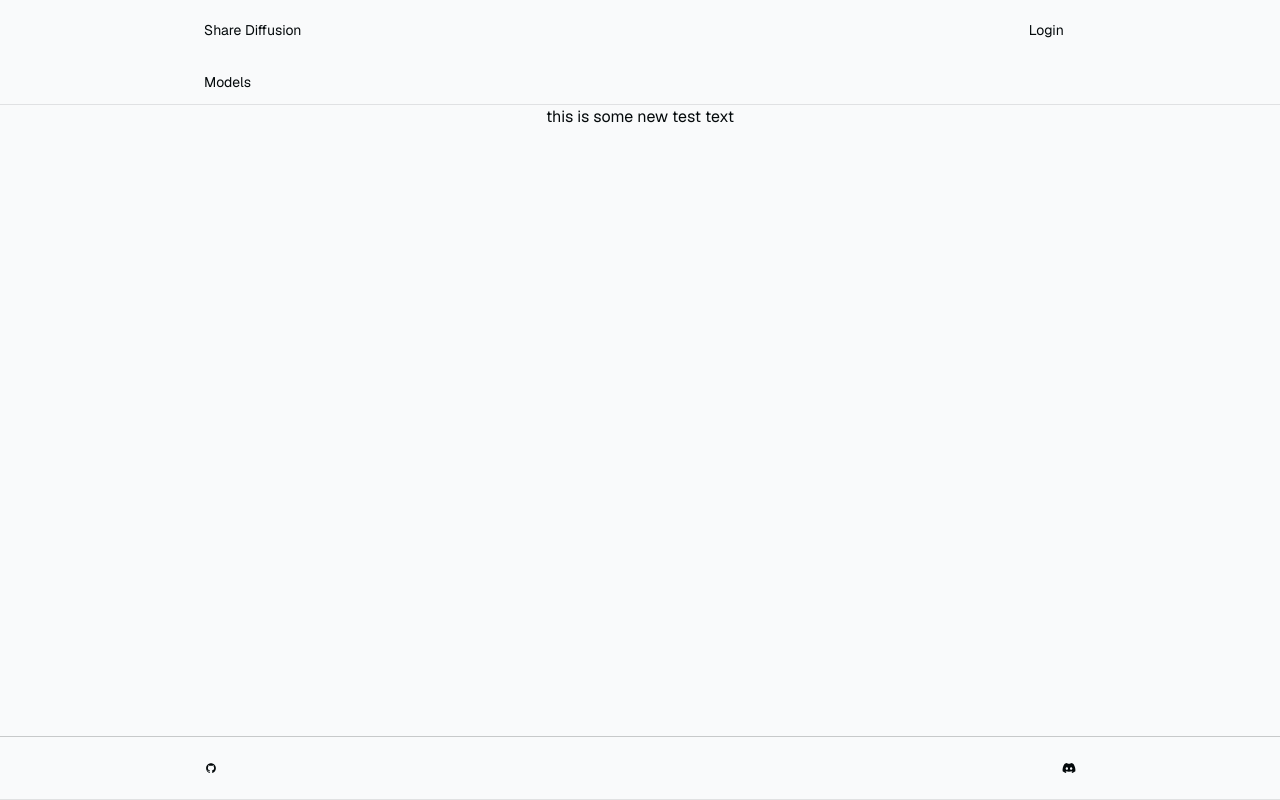
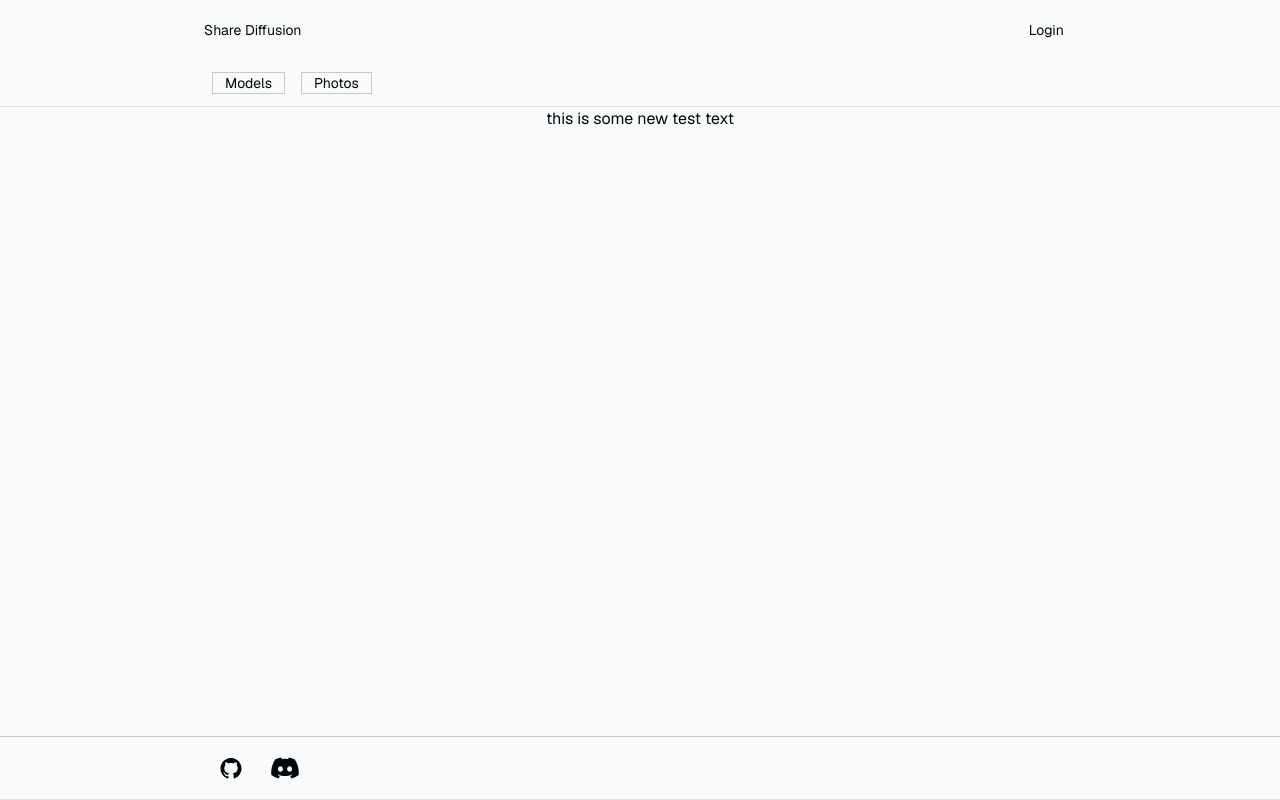
Before and after one commit to killacan/sharediffusion, a Next.js app: page /models in a window 1280 px wide. Built offline with nearby package versions, Linux system fonts and the light colour scheme; no server answers.

Commit message:
add link component

```diff
--- a/app/_components/footer.tsx
+++ b/app/_components/footer.tsx
@@ -5,9 +5,9 @@ export default function Footer() {
 
     return (
     <footer className="w-full flex justify-center border-t border-b border-b-foreground/10 h-16">
-      <div className="w-full max-w-4xl flex justify-between items-center p-3 text-sm">
-        <a href="https://github.com/killacan/sharediffusion" target="_blank" rel="noopener noreferrer"><DiGithubBadge /></a>
-        <a href="https://discord.gg/y7aMda893Y" target="_blank" rel="noopener noreferrer"><FaDiscord /></a>
+      <div className="w-full max-w-4xl flex items-center p-3 text-3xl">
+        <a className="px-3" href="https://github.com/killacan/sharediffusion" target="_blank" rel="noopener noreferrer"><DiGithubBadge /></a>
+        <a className="px-3" href="https://discord.gg/y7aMda893Y" target="_blank" rel="noopener noreferrer"><FaDiscord /></a>
       </div>
     </footer>
   )
--- /dev/null
+++ b/app/_components/link.tsx
@@ -0,0 +1,11 @@
+import Link from "next/link";
+
+
+
+export default function LinkComponent({ href, children }: { href: string, children: any }) {
+  return (
+    <Link className="px-3 border rounded-md mx-2" href={href}>
+        {children}
+    </Link>
+  );
+}
--- a/app/_components/nav.tsx
+++ b/app/_components/nav.tsx
@@ -2,6 +2,7 @@ import AuthButton from '../../components/AuthButton'
 import { createClient } from '@/utils/supabase/server'
 import { cookies } from 'next/headers'
 import Link from 'next/link'
+import LinkComponent from './link'
 
 export default async function Nav() {
 
@@ -27,7 +28,8 @@ export default async function Nav() {
           {isSupabaseConnected && <AuthButton />}
         </div>
         <div className="w-full max-w-4xl flex items-center p-3 text-sm">
-          <Link className='' href={"/models"}>Models</Link>
+          <LinkComponent href={"/models"}>Models</LinkComponent>
+          <LinkComponent href={"/photos"}>Photos</LinkComponent>
         </div>
     </nav>
   )
```
